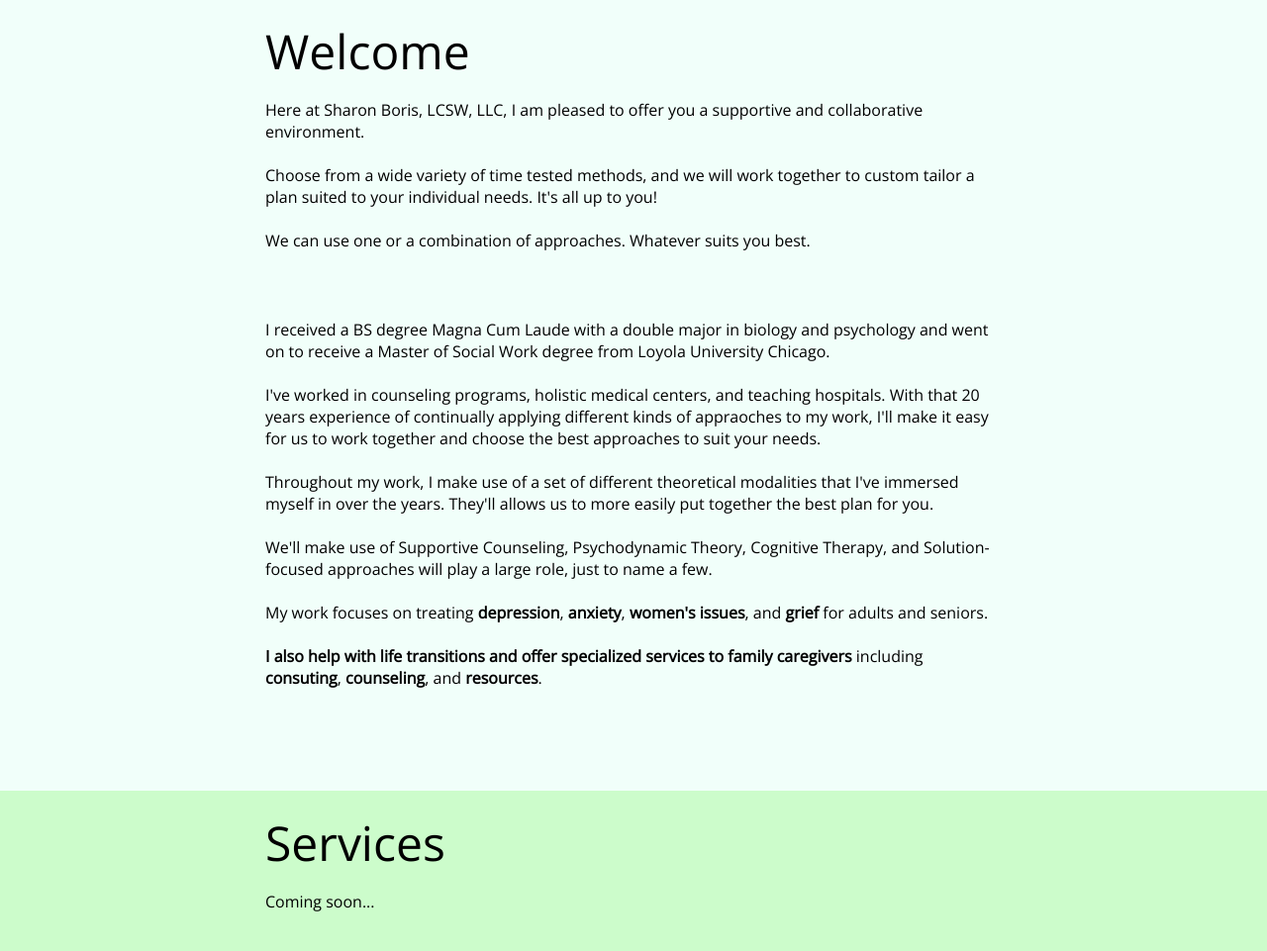
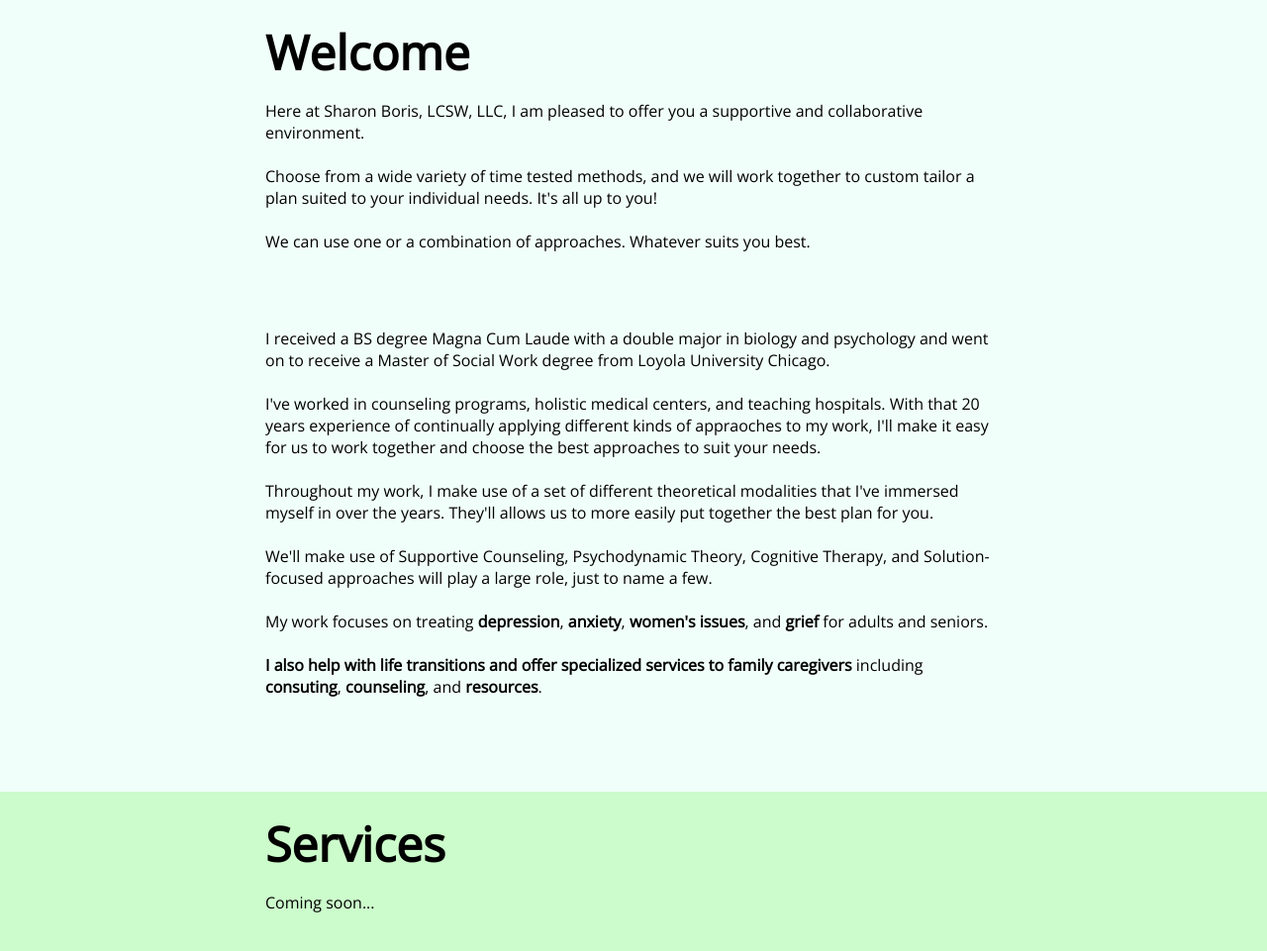
Before and after one commit to PlGGS/sharonboris.com, a Jekyll site: the page built from index.html, in a window 1280 px wide and 1400 px high, scrolled down 390 px. Shown: the part 261-1222 px from the top of the window at 99% size. Built offline with Jekyll 4.4.1, drawn with Linux system fonts in a browser that asks for light colours; nearby versions of some CDN libraries; some web fonts are replaced.

Commit message:
Fixed syntax

```diff
--- a/css/main.scss
+++ b/css/main.scss
@@ -165,25 +165,19 @@
 section#forms {
     background-color: var(--forms-color);
     color: #FFFFFF;
-
-    section h2 {
-        color: white;
-        font-family: 'Open Sans', sans-serif;
-    }
-
-    span table tr td a {
-        font-family: 'Open Sans', sans-serif;
-    }
 }
 section#contact {
     background-color: var(--contact-color);
     color: #FFFFFF;
 }
 
+section {
+    color: white;
+    font-family: 'Open Sans', sans-serif;
+    font-weight: 300;
+}
+
 section h2 {
-  color: white;
-  font-family: 'Open Sans', sans-serif;
-  font-weight: 300;
   font-size: 3em;
   margin: 0px;
 }
```
Also changed, not shown: index.html (+5 -5 lines).
